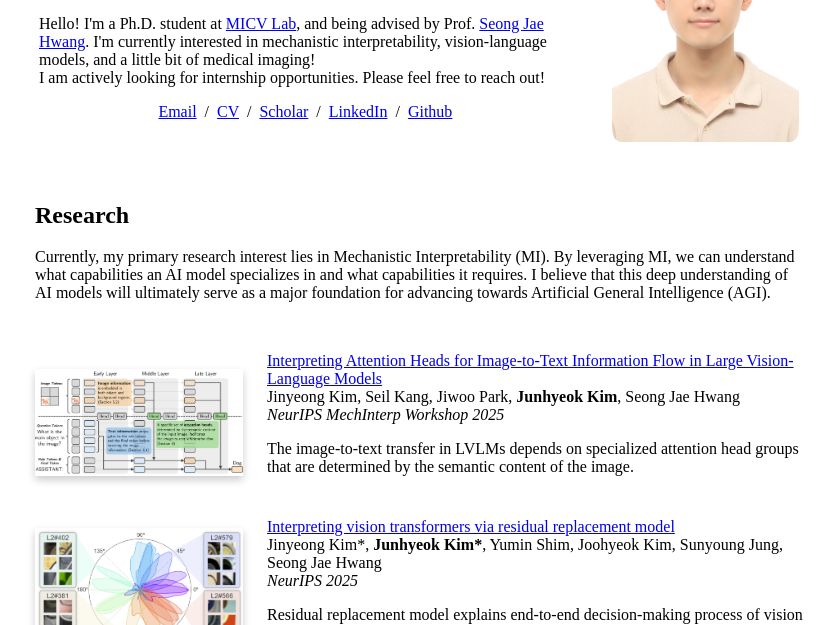
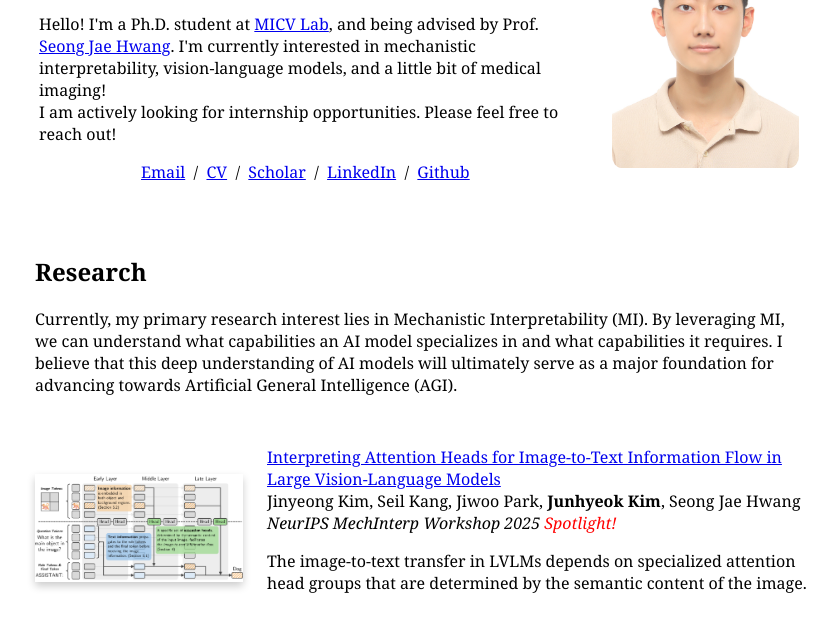
Before and after one commit to timesplutic/timesplutic.github.io, a plain HTML site: page index.html in a window 1280 px wide. Shown: the part 136-761 px from the top of the page, without its empty margins (221-1058 px from the left). Drawn offline with Linux system fonts and the light colour scheme.

Commit message:
Now MY website! 2

```diff
--- a/index.html
+++ b/index.html
@@ -12,6 +12,10 @@
   <!-- <link rel="stylesheet" type="text/css" href="stylesheet.css"> -->
 
   <style>
+    body {
+      font-family: 'Georgia', Helvetica, Arial, sans-serif;
+    }
+
     :root {
       --img-col-width: 30%;
     }
@@ -106,7 +110,7 @@
                   <br>
                   Jinyeong Kim, Seil Kang, Jiwoo Park, <strong>Junhyeok Kim</strong>, Seong Jae Hwang
                   <br>
-                  <em>NeurIPS MechInterp Workshop 2025</em>
+                  <em>NeurIPS MechInterp Workshop 2025 <span style="color: red;">Spotlight!</span></em>
                   <p>The image-to-text transfer in LVLMs depends on specialized attention head groups that are
                     determined by the semantic content of the image.</p>
                 </td>
@@ -202,7 +206,8 @@
                   Seil Kang, <strong>Junhyeok Kim</strong>, Donghyun Kim, Hyo Kyung Lee, Seong Jae Hwang
                   <br>
                   <em>arXiv 2024</em>
-                  <p>WOLF is a novel Large Language Model framework for Chest X-ray understanding that integrates patient Electronic Health Records (EHR).</p>
+                  <p>WOLF is a novel Large Language Model framework for Chest X-ray understanding that integrates
+                    patient Electronic Health Records (EHR).</p>
                 </td>
               </tr>
 
```
